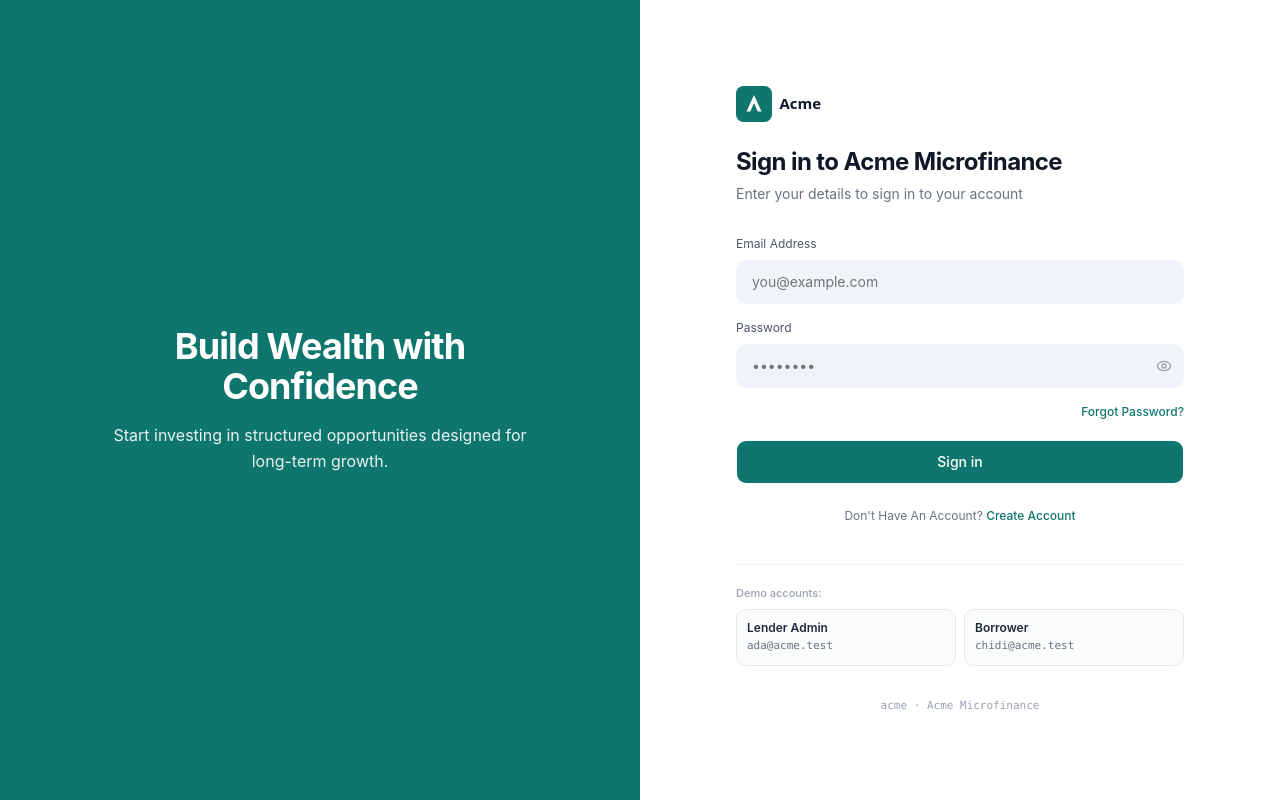
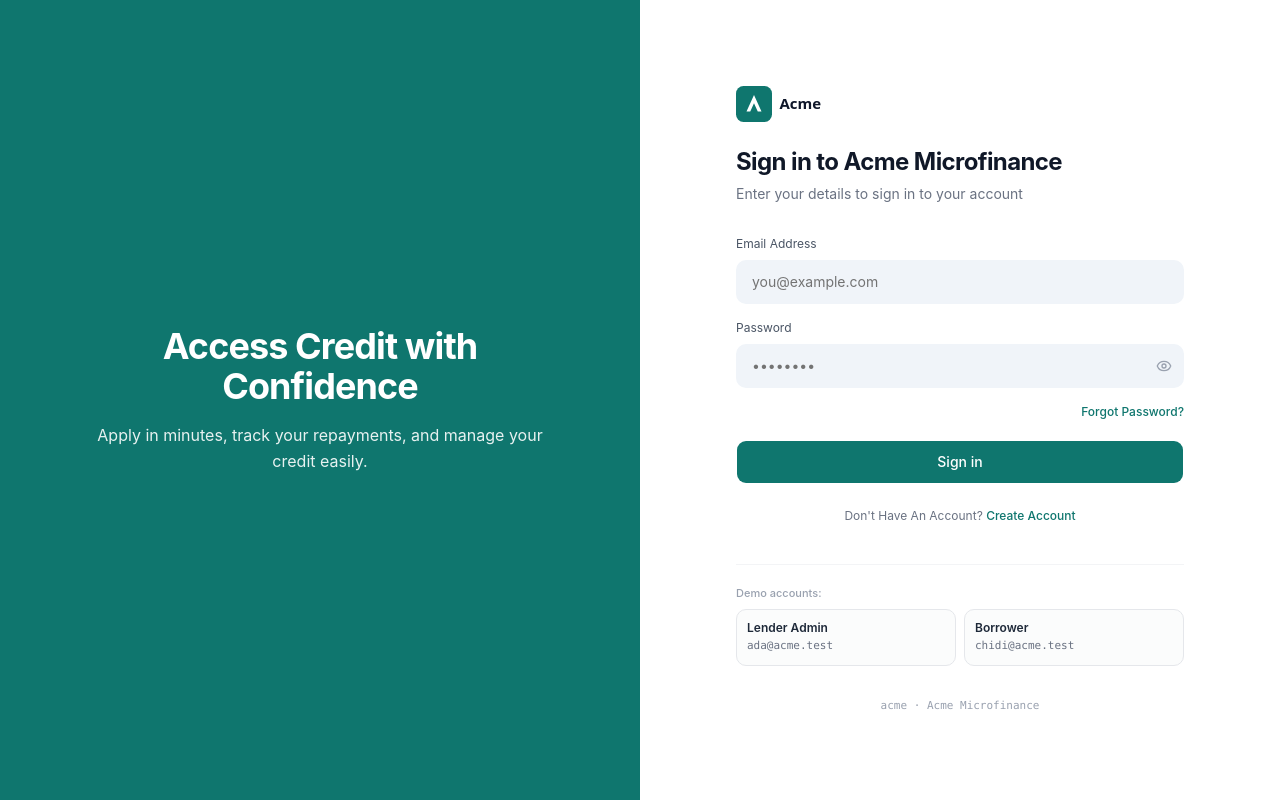
Before and after one commit to willzfrank/10mg-credit-app, a React (Vite) app: page /login in a window 1280 px wide. Built offline with nearby package versions, Linux system fonts and the light colour scheme.

Commit message:
Update login hero copy to focus on credit and lending

```diff
--- a/src/app/features/auth/LoginPage.tsx
+++ b/src/app/features/auth/LoginPage.tsx
@@ -60,10 +60,10 @@ export function LoginPage() {
       >
         <div className="max-w-md space-y-4">
           <h2 className="text-3xl xl:text-4xl font-bold tracking-tight text-white">
-            Build Wealth with Confidence
+            Access Credit with Confidence
           </h2>
           <p className="text-sm xl:text-base text-white/90 leading-relaxed">
-            Start investing in structured opportunities designed for long-term growth.
+            Apply in minutes, track your repayments, and manage your credit easily.
           </p>
         </div>
       </div>
```
